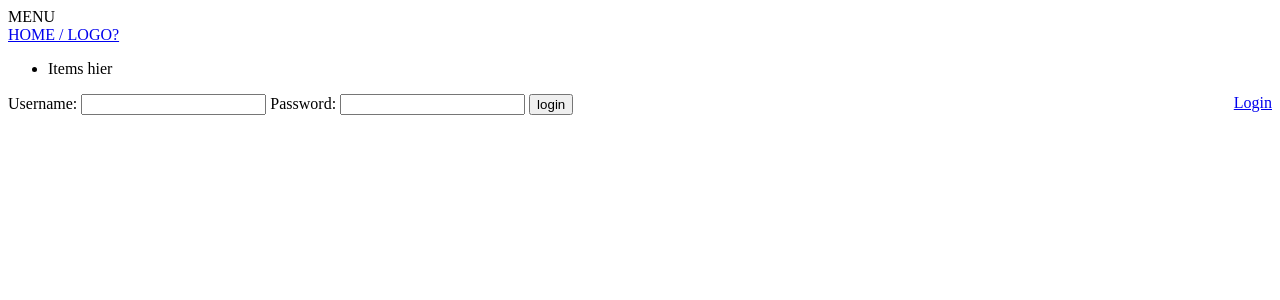
After one commit to hades-klm/api, a Symfony app: template templates/security/login.html.twig in a window 1280 px wide. The commit adds this page. Shown: the top 300 px of the page. Run offline with Twig, Linux system fonts and the light colour scheme; the template is opened without the code that fills it, so the values that code supplies are empty; some libraries are stand-ins or nearby versions.

Commit message:
Simple Form Login with in-mem provider

```diff
--- a/templates/base.html.twig
+++ b/templates/base.html.twig
@@ -26,6 +26,22 @@
                 <li>Items hier</li>
             </ul>
         </nav>
+        <div id="user_account" style="float:right;">
+            {% if is_granted('IS_AUTHENTICATED_REMEMBERED') %}
+                <p>U bent ingelogd als: <b>{{ app.user }}</b>
+                <div id="logout">
+                    <a href="/logout">
+                        Logout
+                    </a>
+                </div>
+            {% else %}
+                <div id="login">
+                    <a href="/login">
+                        Login
+                    </a>
+                </div>
+            {% endif %}
+        </div>
     </div>
 </header>
 
--- /dev/null
+++ b/templates/security/login.html.twig
@@ -0,0 +1,27 @@
+{% extends 'base.html.twig' %}
+
+{% block title %}Login{% endblock %}
+
+{% block content %}
+    {% if error %}
+        <div>{{ error.messageKey|trans(error.messageData, 'security') }}</div>
+    {% endif %}
+
+    <form action="{{ path('login') }}" method="post">
+        <label for="username">Username:</label>
+        <input type="text" id="username" name="_username" value="{{ last_username }}"/>
+
+        <label for="password">Password:</label>
+        <input type="password" id="password" name="_password"/>
+        <input type="hidden" name="_csrf_token"
+            value="{{ csrf_token('authenticate') }}">
+
+        {#
+            If you want to control the URL the user
+            is redirected to on success (more details below)
+            <input type="hidden" name="_target_path" value="/account"/>
+        #}
+
+        <button type="submit">login</button>
+    </form>
+{% endblock %}
```
Also changed, not shown: src/Controller/PageController.php (+8 -0 lines), src/Controller/SecurityController.php (added, +36 -0 lines), templates/page/admintest.html.twig (added, +7 -0 lines), 3 other files.
